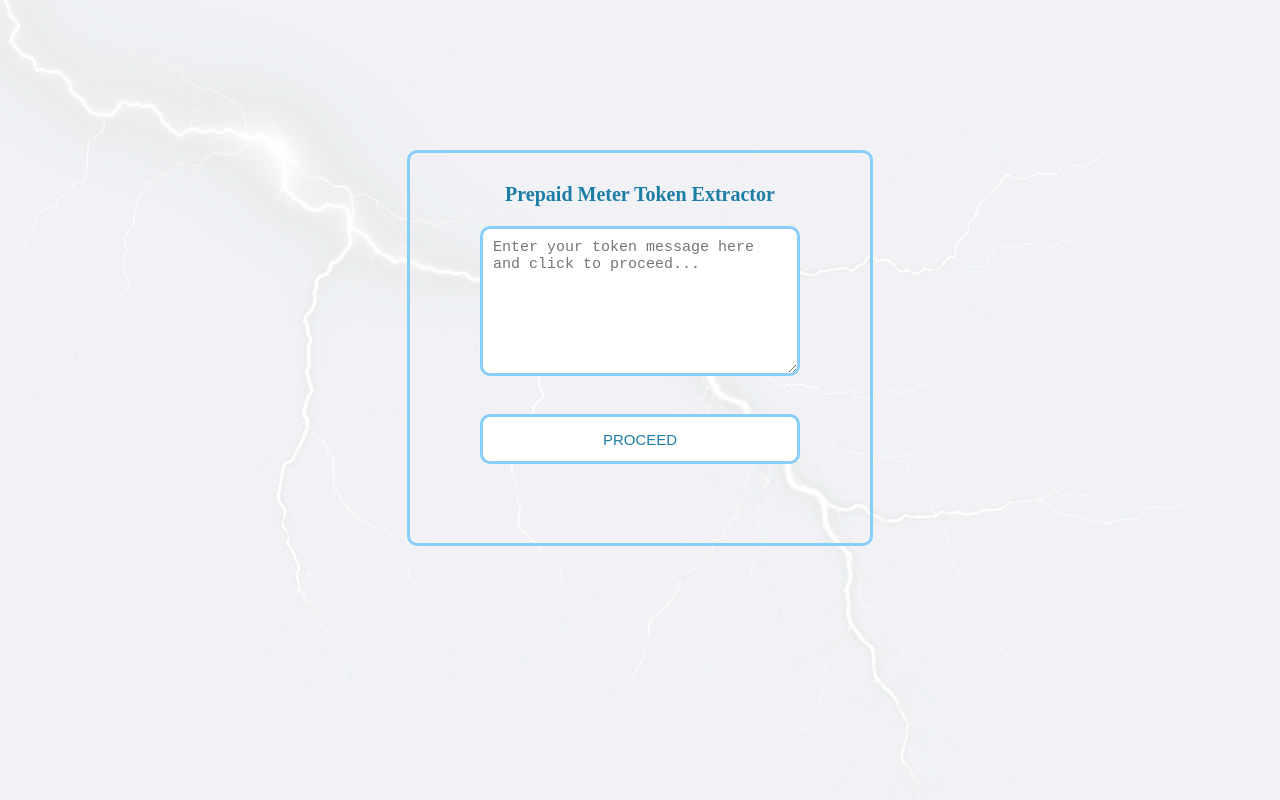
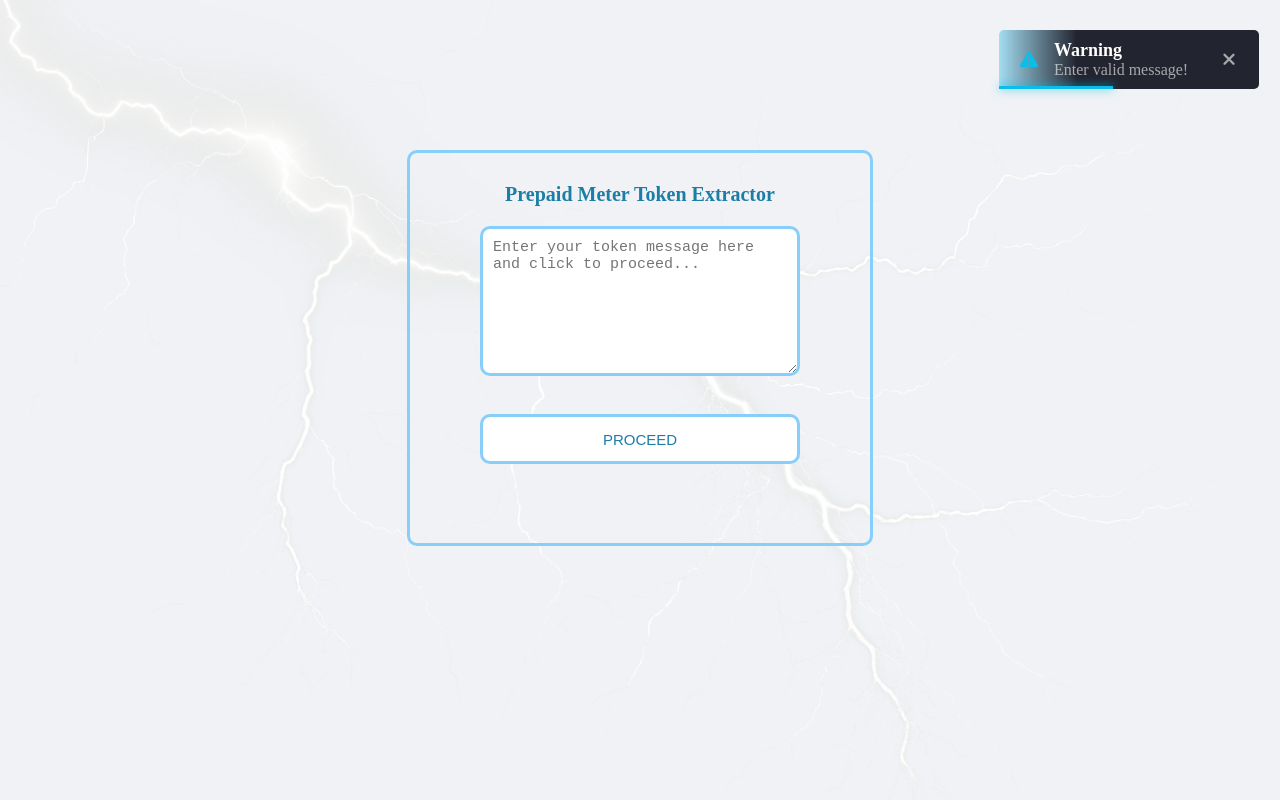
Before and after one commit to NahidHassanOfficial/PrepaidMeterTokenExtractor, a plain HTML site: page index.html in a window 1280 px wide. Both pictures are taken after a click on the button "PROCEED". Drawn offline with Linux system fonts and the light colour scheme.

Commit message:
added a warning toast message

```diff
--- a/index.html
+++ b/index.html
@@ -4,7 +4,10 @@
 <head>
     <meta charset="UTF-8">
     <meta name="viewport" content="width=device-width, initial-scale=1.0">
+    <meta name="description"
+        content="A simple prepaid meter token extraction program to extract tokens from text data." />
     <link rel="stylesheet" href="style.css">
+    <link rel="stylesheet" href="https://cdnjs.cloudflare.com/ajax/libs/font-awesome/6.5.1/css/all.min.css">
     <style>
         .arrow-previous::before {
             content: "❮";
@@ -33,6 +36,9 @@
 
         <button class="submit">PROCEED</button>
     </section>
+
+    <div class="notifications"></div>
+
     <script src="script.js"></script>
 </body>
 
--- a/script.js
+++ b/script.js
@@ -35,19 +35,44 @@ function updateTokenDisplay() {
     tokenDiv.textContent = "That's all";
   }
 }
+//Toast alert message
+let notifications = document.querySelector(".notifications");
+function createToast(type, icon, title, text) {
+  let newToast = document.createElement("div");
+  newToast.innerHTML = `
+            <div class="toast ${type}">
+                <i class="${icon}"></i>
+                <div class="content">
+                    <div class="title">${title}</div>
+                    <span>${text}</span>
+                </div>
+                <i class="fa-solid fa-xmark" onclick="(this.parentElement).remove()"></i>
+            </div>`;
+  notifications.appendChild(newToast);
+  newToast.timeOut = setTimeout(() => newToast.remove(), 5000);
+}
+
+function toastMsg() {
+  let type = "warning";
+  let icon = "fa-solid fa-triangle-exclamation";
+  let title = "Warning";
+  let text = "Enter valid message!";
+  createToast(type, icon, title, text);
+}
 
 function extractMsg() {
   let textarea = document.querySelector("textarea");
   let tokenMsg = textarea.value;
 
   if (tokenMsg == "") {
+    toastMsg();
     return [];
   } else {
     tokens = extractTokens(tokenMsg);
     currentTokenIndex = 0;
 
     if (tokens.length < 1) {
-      alert("Enter Valid Message");
+      toastMsg();
       return [];
     }
 
--- a/style.css
+++ b/style.css
@@ -95,6 +95,87 @@ button {
   border: 3px solid lightskyblue;
 }
 
+/* styles of toast message */
+
+.notifications {
+  position: fixed;
+  top: 30px;
+  right: -5px;
+}
+
+.toast {
+  padding: 10px 5px;
+  color: #fff;
+  margin-bottom: 10px;
+  width: 250px;
+  display: grid;
+  grid-template-columns: 50px 1fr 50px;
+  border-radius: 5px;
+  animation: show 0.3s ease 1 forwards;
+}
+
+.toast i {
+  color: var(--color);
+  display: flex;
+  justify-content: center;
+  align-items: center;
+  font-size: large;
+}
+
+.toast .title {
+  font-size: 18px;
+  font-weight: bold;
+}
+
+.toast span,
+.toast i:nth-child(3) {
+  color: #fff;
+  opacity: 0.6;
+}
+
+@keyframes show {
+  0% {
+    transform: translateX(100%);
+  }
+
+  40% {
+    transform: translateX(-5%);
+  }
+
+  80% {
+    transform: translateX(0%);
+  }
+
+  100% {
+    transform: translateX(-10%);
+  }
+}
+
+.toast::before {
+  position: absolute;
+  bottom: 0;
+  left: 0;
+  background-color: var(--color);
+  width: 100%;
+  height: 3px;
+  content: "";
+  box-shadow: 0 0 10px var(--color);
+  animation: timeOut 5s linear 1 forwards;
+}
+
+@keyframes timeOut {
+  to {
+    width: 0;
+  }
+}
+
+.toast.warning {
+  --color: #0cbde9;
+  background-image: linear-gradient(to right, #0cb2e955, #22242f 30%);
+}
+
+/* Toast style ends here */
+
 @media screen and (max-width: 600px) {
   section {
     width: 80%;
```
